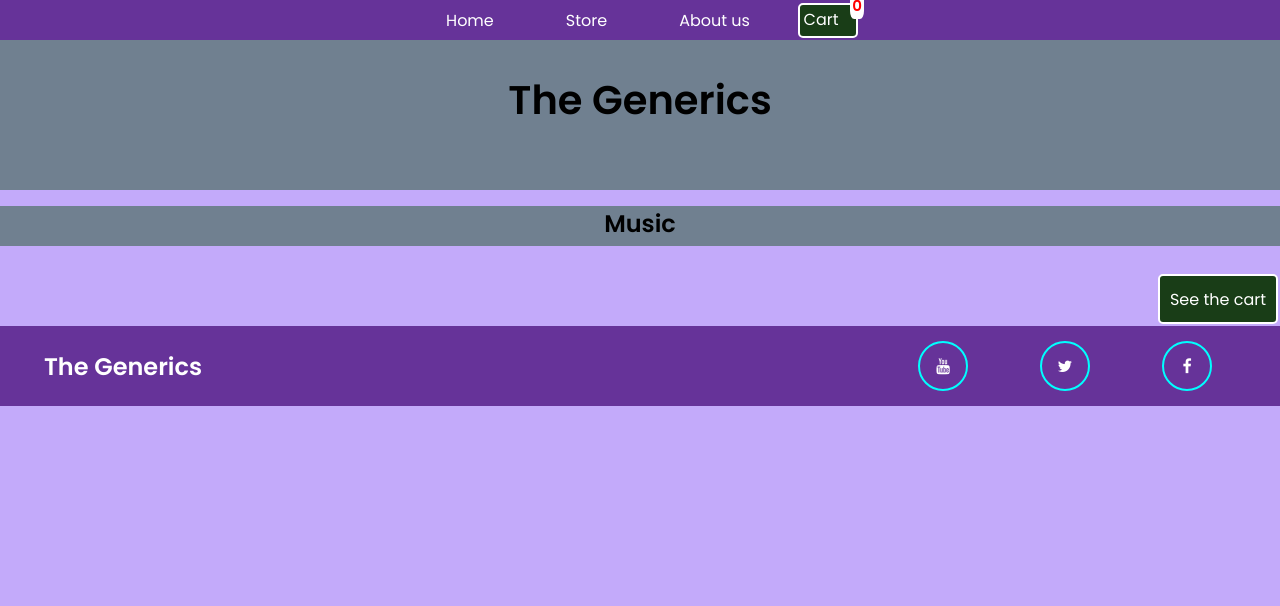
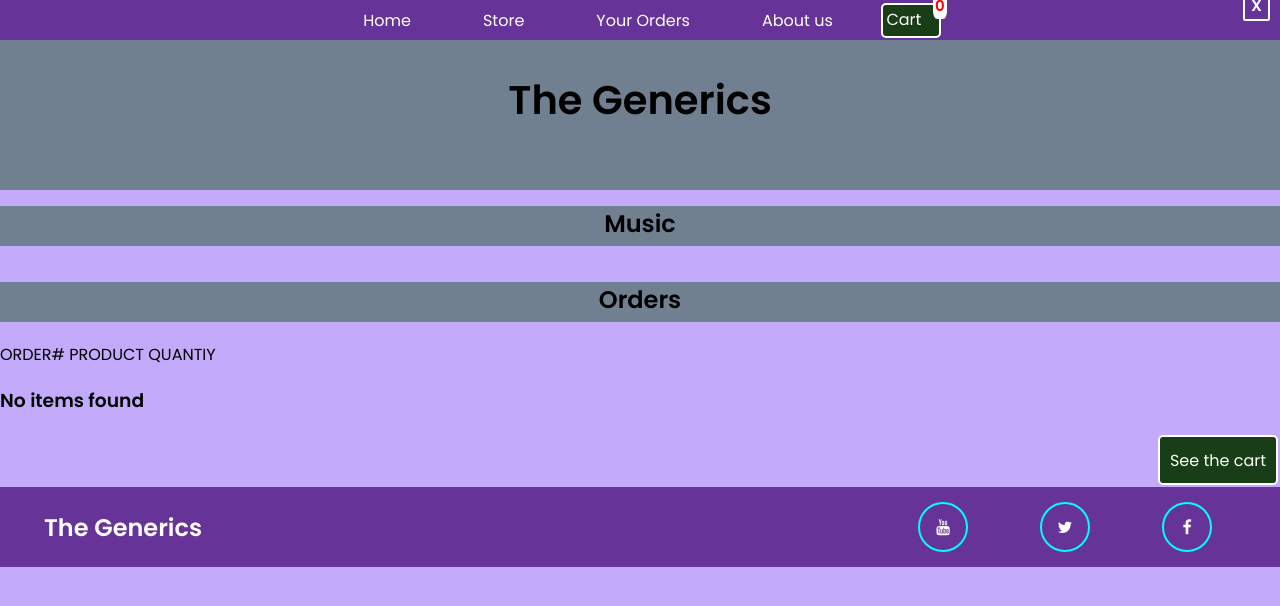
Before and after one commit to Selva0309/EcommerceWebsite, a plain HTML site: page index.html in a window 1280 px wide. Drawn offline with nearby package versions, Linux system fonts and the light colour scheme; no server answers.

Commit message:
Show Order Page

```diff
--- a/index.html
+++ b/index.html
@@ -14,7 +14,8 @@
     <div class="navbar">
         <ul class="headeritems">
             <li><a href="/home.html">Home</a></li>
-            <li><a href="#">Store</a></li>
+            <li><a href="/index.html">Store</a></li>
+            <li><a href="#" onclick="showOrders()">Your Orders</a></li>
             <li><a href="/about-us.html">About us</a></li>
             <a href="#" id="cart"class="btn"type="button" onclick="showcart()">Cart<span class="no-of-items">0</span></a>
         </ul>
@@ -115,6 +116,29 @@
         <button class="btn" id="purchase" onclick="createOrder()">Order Now</button>
         <span class="total">TOTAL<span>$<span class="total-amount">0</span></span></span>
     </section>
+
+    <section class="order-container">
+        <button onclick='closeorder()' class="close">X</button>
+        <h1>Orders</h1>
+        <div class="order-items-header">
+            <span class="order-no">ORDER#</span>
+            <span class="ordered-product">PRODUCT</span>
+            <span class="item-quantiy">QUANTIY</span>
+        </div>
+        <div class="order-details-container" id="OrderItems">
+            <h3>No items found</h3>
+          <div class="order-items-container" >
+
+
+          </div>
+
+        </div>
+
+
+
+
+
+    </section>
     <section class="notification-container">
 
     </section>
```
